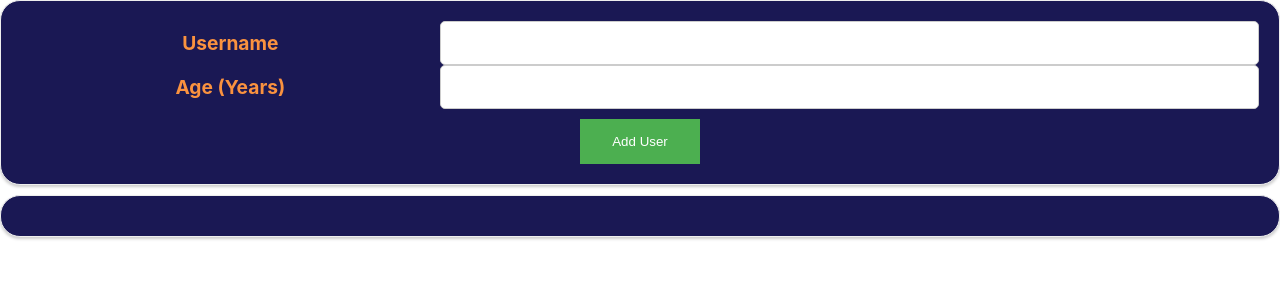
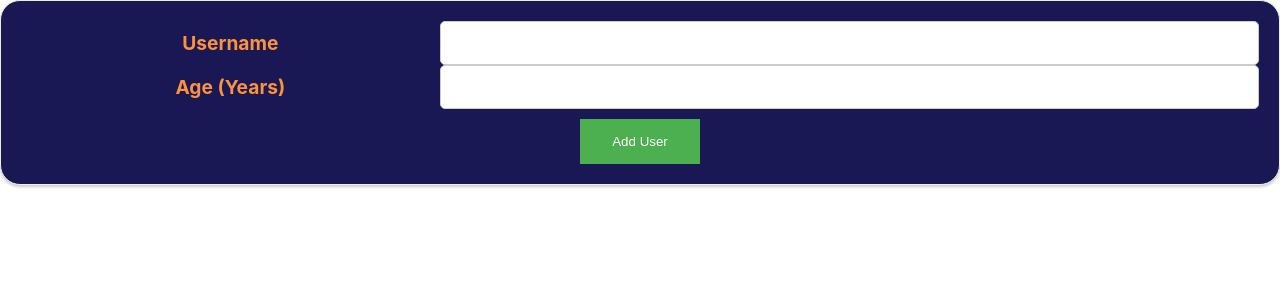
Before and after one commit to YakirHasid/React-User-Managment, a React (Create React App) app: page / in a window 1280 px wide. Shown: the top 300 px of the page. Built offline with nearby package versions, Linux system fonts and the light colour scheme.

Commit message:
conditionally output the card and users list

```diff
--- a/src/App.js
+++ b/src/App.js
@@ -37,9 +37,11 @@ function App() {
       <Card>
         <AddUserForm onError={errorHandler} onAddUser={addUserHandler} />
       </Card>
+      {usersList.length > 0 && (
         <Card>
           <UsersList items={usersList} />
         </Card>
+      )}
 
       {error && (
         <ErrorModal
```
Lines whose indentation alone changed are shown as unchanged.
